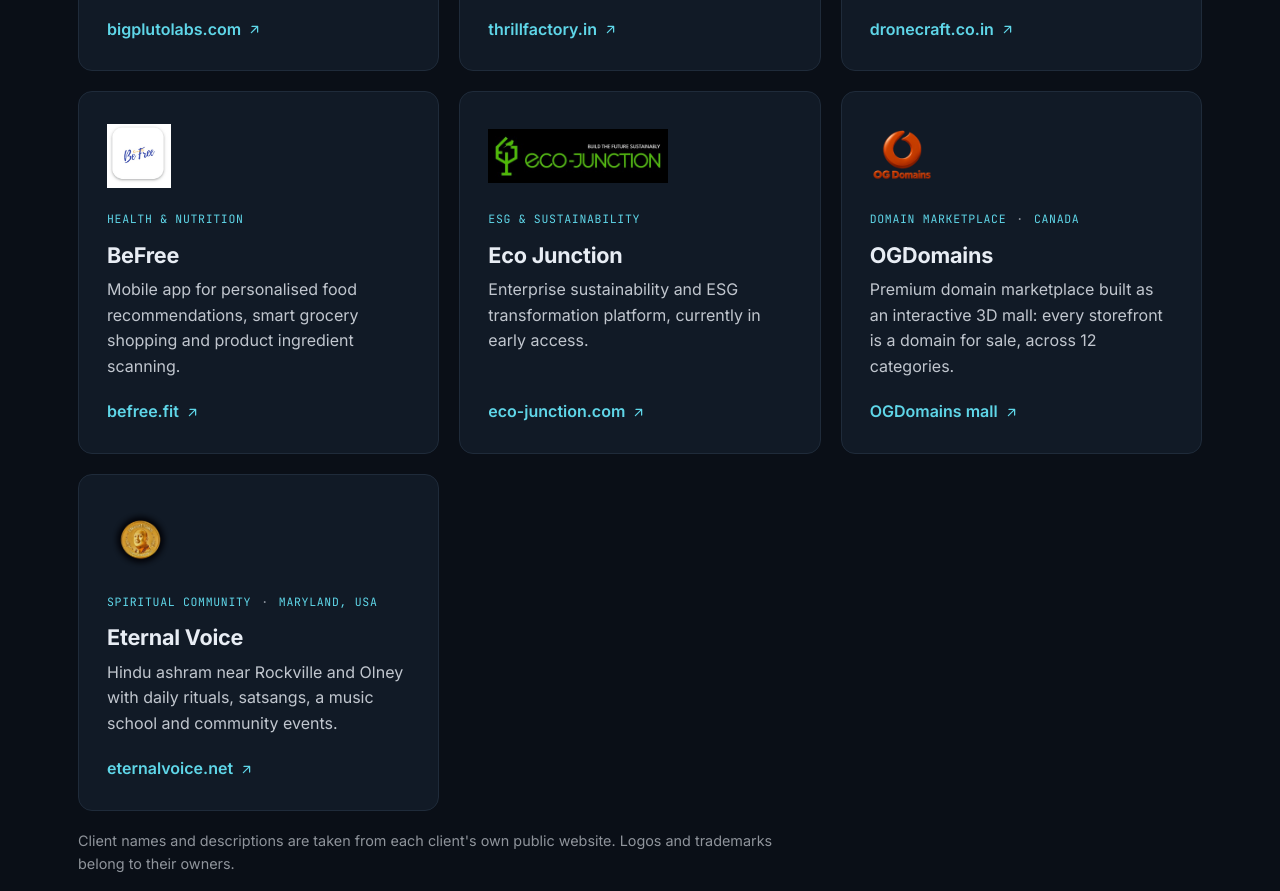
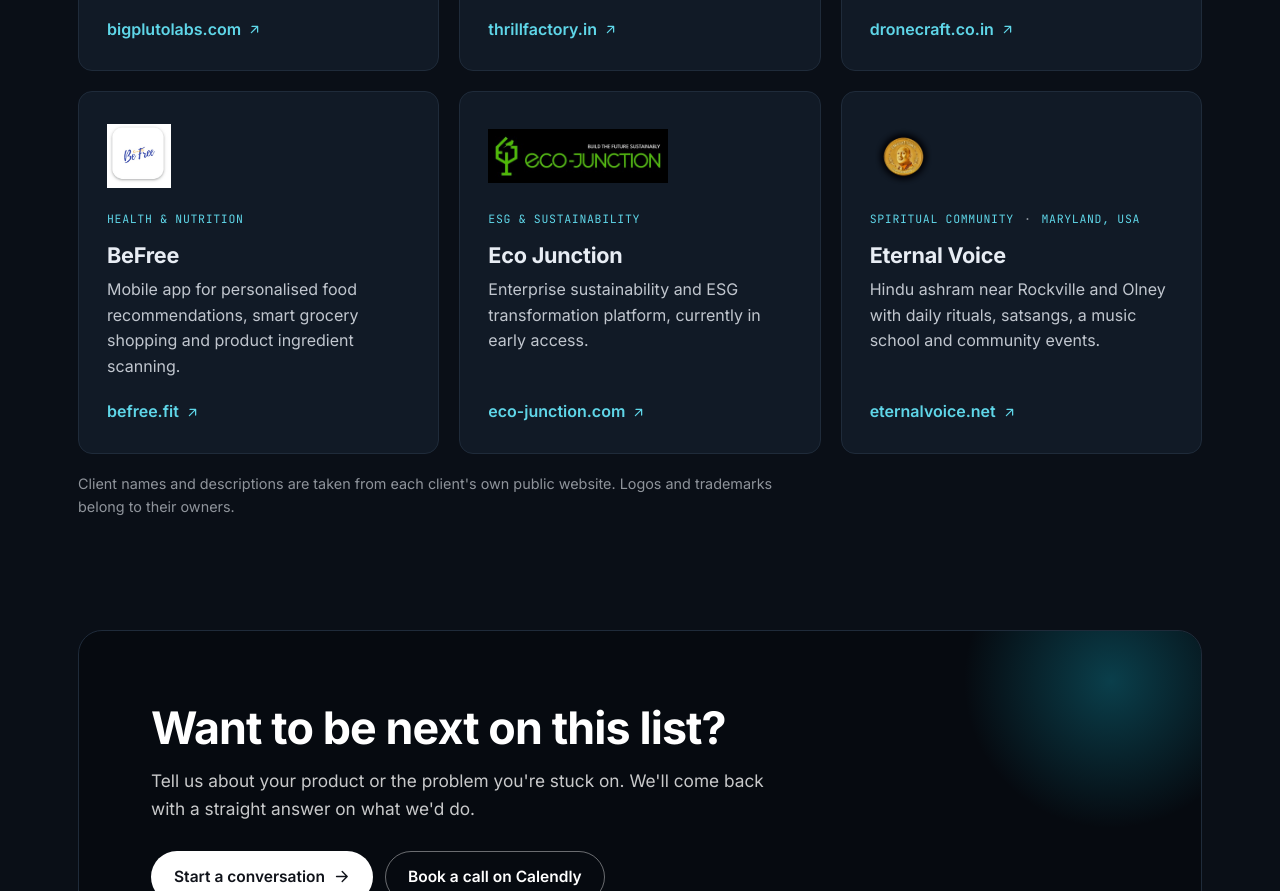
Before and after one commit to Anvira-Labs/anviralabs, a plain HTML site: page work.html in a window 1280 px wide. Shown: the part 1146-2037 px from the top of the page. Drawn offline with Linux system fonts and the light colour scheme.

Commit message:
Remove OGDomains from client listings.
Stop showing OGDomains on the homepage, work page, and llms.txt clients list.

Co-authored-by: Cursor <cursoragent@cursor.com>

```diff
--- a/work.html
+++ b/work.html
@@ -7,7 +7,7 @@
     <meta name="color-scheme" content="dark">
     <title>Clients & Portfolio | Anvira Labs Software Development</title>
     <meta name="description" content="Anvira Labs clients in India, Canada and the US: TeamLease, Jobizo, ZodiacBee, Big Pluto, BeFree, Thrill Factory, DroneCraft and more.">
-    <meta name="keywords" content="Anvira Labs clients, software development portfolio, case studies India Canada, TeamLease, Jobizo, ZodiacBee, Big Pluto, BeFree, Thrill Factory, DroneCraft, Eco Junction, Eternal Voice, OGDomains">
+    <meta name="keywords" content="Anvira Labs clients, software development portfolio, case studies India Canada, TeamLease, Jobizo, ZodiacBee, Big Pluto, BeFree, Thrill Factory, DroneCraft, Eco Junction, Eternal Voice">
     <meta name="robots" content="index, follow, max-image-preview:large, max-snippet:-1">
     <meta name="author" content="Anvira Labs">
     <meta name="geo.region" content="IN-HR">
@@ -141,13 +141,6 @@
                 <p>Enterprise sustainability and ESG transformation platform, currently in early access.</p>
                 <span class="link-arrow">eco-junction.com <svg viewBox="0 0 24 24" fill="none" stroke="currentColor" stroke-width="2" stroke-linecap="round" stroke-linejoin="round" aria-hidden="true"><path d="M7 17L17 7M8 7h9v9"/></svg></span>
             </a>
-            <a class="card client-card reveal" href="https://anvira-labs.github.io/ogdomains/" target="_blank" rel="noopener">
-                <div class="client-logo"><img src="assets/clients/ogdomains.png" alt="OGDomains logo" loading="lazy"></div>
-                <div class="client-meta"><span>Domain marketplace</span><span>Canada</span></div>
-                <h3>OGDomains</h3>
-                <p>Premium domain marketplace built as an interactive 3D mall: every storefront is a domain for sale, across 12 categories.</p>
-                <span class="link-arrow">OGDomains mall <svg viewBox="0 0 24 24" fill="none" stroke="currentColor" stroke-width="2" stroke-linecap="round" stroke-linejoin="round" aria-hidden="true"><path d="M7 17L17 7M8 7h9v9"/></svg></span>
-            </a>
             <a class="card client-card reveal" href="https://eternalvoice.net/" target="_blank" rel="noopener">
                 <div class="client-logo"><img src="assets/clients/eternalvoice.png" alt="Eternal Voice logo" loading="lazy"></div>
                 <div class="client-meta"><span>Spiritual community</span><span>Maryland, USA</span></div>
```
Also changed, not shown: index.html (+0 -1 lines), llms.txt.
